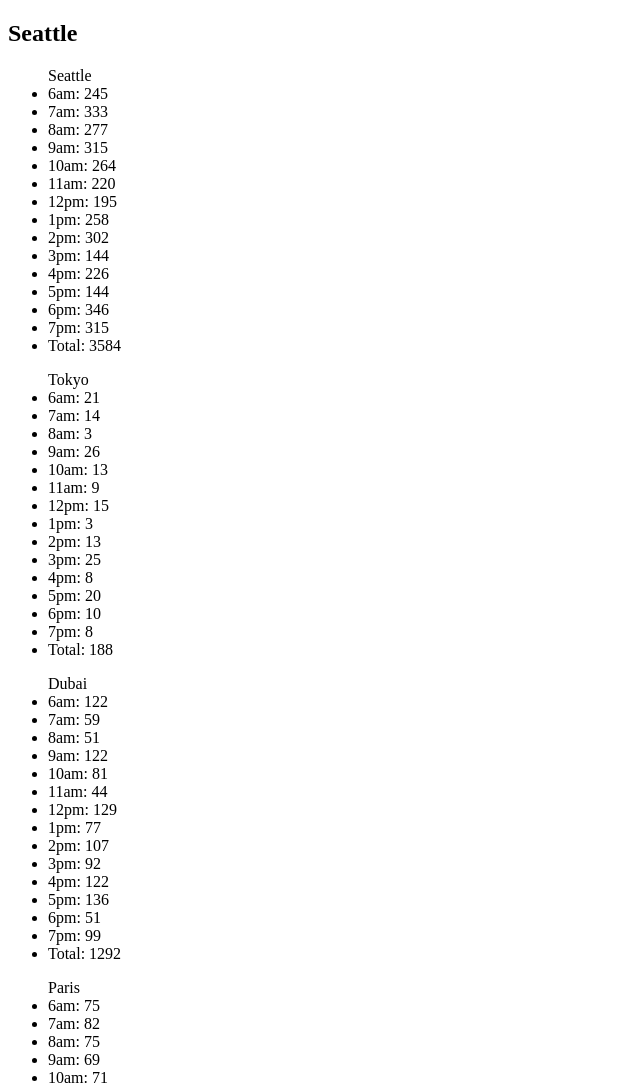
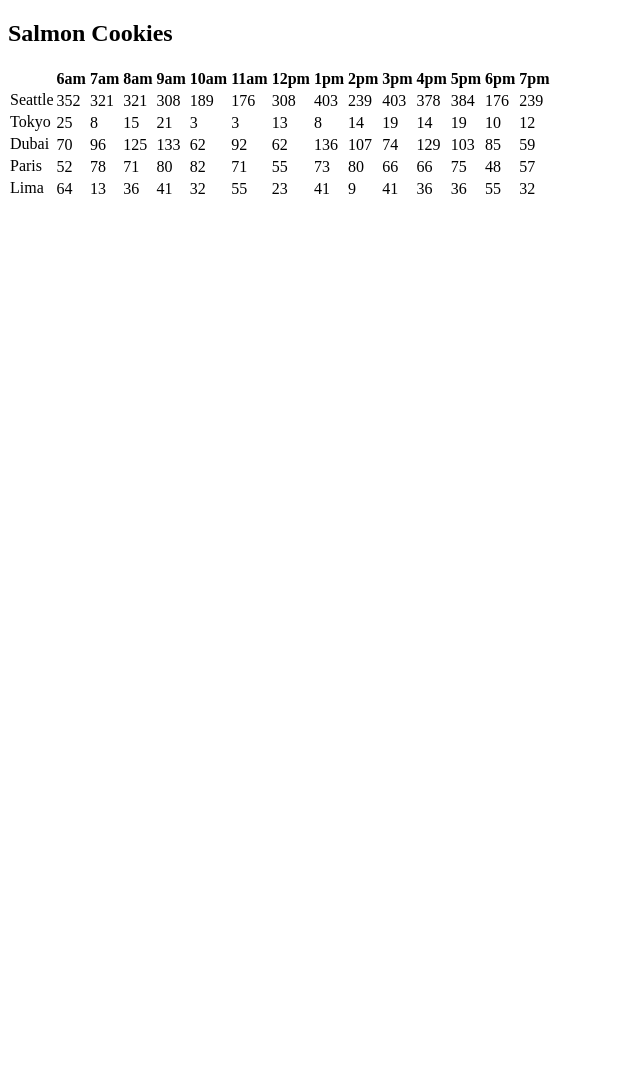
Before and after one commit to suetarazi/cookie-stand, a plain HTML site: page sales.html in a window 1280 px wide. Shown: the top 1083 px of the page, without its empty margins (0-640 px from the left). After the commit the page ends 800 px from the top, so only its background shows below. Drawn offline with Linux system fonts and the light colour scheme.

Commit message:
table populated with data, but no totals yet

```diff
--- a/app.js
+++ b/app.js
@@ -1,268 +1,390 @@
 'use strict';
 
-var hours=['6am', '7am', '8am', '9am', '10am', '11am', '12pm', '1pm', '2pm', '3pm', '4pm', '5pm', '6pm', '7pm'];
+var storeTable = document.getElementById('storeTable');
+var hours = ['6am', '7am', '8am', '9am', '10am', '11am', '12pm', '1pm', '2pm', '3pm', '4pm', '5pm', '6pm', '7pm'];
 
-function getRandomArbitrary (minCust, maxCust){
-    return Math.floor(Math.random() * (maxCust-minCust) + minCust);
+function getRandomArbitrary(minCust, maxCust) {
+    return Math.floor(Math.random() * (maxCust - minCust) + minCust);
 
 }
 console.log(getRandomArbitrary(1, 5));
 
-var seattle = {
+//Constructor Function
+function Store(location, minCust, maxCust, avgCookiesPerSale) {
+    this.location = location;
+    this.minCust = minCust;
+    this.maxCust = maxCust;
+    this.avgCookiesPerSale = avgCookiesPerSale;
+    this.sum = 0;
+    this.cookiesPerHour = [];
+}
+Store.prototype.avgSalesPerHour = function () {
 
-    location: 'Seattle',
-    minCust: 23,
-    maxCust: 65,
-    avgCookiesPerSale: 6.3,
-   // hours: ['6am', '7am', '8am', '9am', '10am', '11am', '12pm', '1pm', '2pm', '3pm', '4pm', '5pm', '6pm', '7pm'],
-    sum: 0,
-    cookiesPerHour: [],
-    //methods
-    avgSalePerHour: function(){
+    for (var i = 0; i < hours.length; i++) {
 
-        for (var i=0; i< hours.length; i++){
 
-            var avg = getRandomArbitrary(this.minCust, this.maxCust);
+        var headerRow = document.createElement('tr');
+        //    headerRow.textContent = this.hours.push['Total'];
 
-            // cookiesPerHour[i]= avg*this.avgCookiesPerSale;
-            this.cookiesPerHour.push(Math.floor(avg*this.avgCookiesPerSale));
-            //console.log(this.cookiesPerHour);
+        var headerEmptySpace = document.createElement('th');
+        headerEmptySpace.textContent = '';
+        headerRow.appendChild(headerEmptySpace);
+
+        console.log('hello');
+        var avg = getRandomArbitrary(this.minCust, this.maxCust);
+        console.log(avg);
+        this.cookiesPerHour.push(Math.floor(avg * this.avgCookiesPerSale));
+    }
+    return this.cookiesPerHour;
+};
+
+Store.prototype.totalSalesPerDay = function () {
+    for (var i = 0; i < this.cookiesPerHour.length; i++) {
+        this.sum += this.cookiesPerHour[i];
+    }
+    console.log('how do you do?');
+
+};
+
+//rendering function with nested for loops that creates and populates table
+Store.prototype.render = function () {
+    this.avgSalesPerHour();
+    this.totalSalesPerDay();
+
+    //for (var i = 0; i < citiesArray.length; i++) {
+        var row = document.createElement('tr');
+        row.textContent = citiesArray[i].location;
+        for (var j = 0; j < hours.length; j++) {
+            var tableData = document.createElement('td');
+            tableData.textContent = this.cookiesPerHour[j];
+            row.appendChild(tableData);
         }
-    },
+        var totalData=document.createElement('td');
+        totalData.textContent=this.totalSalesPerDay();
+        row.appendChild(totalData);
 
-    totalSalesPerDay: function(){
+        storeTable.appendChild(row);
+        //            tableData.textContent=this.totalSalesPerDay();
+        //   row.appendChild(tableData);
+   // }
+    //storeTable.appendChild(cityTable);
+};
+//     //total cookiesPerDay for each location that goes at the end of each row
 
-        for(var i=0; i<this.cookiesPerHour.length; i++){
-        this.sum +=this.cookiesPerHour[i];
+
+//total cookiesOverall for each hour that goes at the bottom of each column
+
+
+
+
+//instantiations for each store location
+var seattle = new Store('Seattle', 23, 65, 6.3);
+var tokyo = new Store('Tokyo', 3, 24, 1.2);
+var dubai = new Store('Dubai', 11, 38, 3.7);
+var paris = new Store('Paris', 20, 38, 2.3);
+var lima = new Store('Lima', 2, 16, 4.6);
+var citiesArray = [seattle, tokyo, dubai, paris, lima];
+
+//crate header
+function createHeader() {
+    var headerRow = document.createElement('tr')
+
+    //    headerRow.textContent.push='total';
+    var emptyCell = document.createElement('th');
+    emptyCell.textContent = '';
+    headerRow.appendChild(emptyCell);
+
+    for (var i = 0; i < hours.length; i++) {
+        var tableHeader = document.createElement('th');
+        tableHeader.textContent = hours[i];
+        headerRow.appendChild(tableHeader);
     }
-    console.log (this.sum);
-    }
+    storeTable.appendChild(headerRow);
 }
 
-seattle.avgSalePerHour();
+createHeader();
 
-seattle.totalSalesPerDay();
+for(var i=0; i<citiesArray.length; i++){
+    citiesArray[i].render();
+}
 
-var seattleDataToHTML = function(){
-    //append to the DOM
-    var outputData = document.getElementById("seattleData");
-    var outputUL = document.createElement('ul');
-    outputUL.textContent=seattle.location;
-console.log(seattle.cookiesPerHour);
+    // create table
 
-for(var i=0; i<hours.length; i++){
-        var timeLI=document.createElement('li');
-        timeLI.textContent=hours[i];
-        timeLI.textContent+= ':  ' + seattle.cookiesPerHour[i];
-    //   cookiesPerHourLI.textContent=cookiesPerHour[i];
-        outputUL.appendChild(timeLI)
-
-    }
-    outputData.append(outputUL);
-
-    var TotalLI = document.createElement('li');
-    TotalLI.textContent= 'Total:  ' + seattle.sum;
-    outputUL.appendChild(TotalLI);
-       // ${seattle.cookiesPerHourLI[i]});
-};
-
-seattleDataToHTML();
-
-//console.log(seattle.hours);
-//console.log(seattle.minCust);
-
-//Tokyo
-
-var tokyo = {
-
-    location: 'Tokyo',
-    minCust: 3,
-    maxCust: 24,
-    avgCookiesPerSale: 1.2,
-    sum: 0,
-    cookiesPerHour: [],
-
-    avgSalesPerHour: function (){
-        for (var i=0; i<hours.length; i++){
-            var avg = getRandomArbitrary(this.minCust, this.maxCust);
-            this.cookiesPerHour.push(Math.floor(avg*this.avgCookiesPerSale));
-        }
-    },
-
-    totalSalesPerDay: function (){
-        for (var i=0; i<this.cookiesPerHour.length; i++){
-            this.sum+=this.cookiesPerHour[i];
-        }
-        console.log(this.sum);
-    }
-}
-tokyo.avgSalesPerHour();
-tokyo.totalSalesPerDay();
-
-var tokyoDataToHTML = function(){
-    //append to the DOM
-    var outputData = document.getElementById("tokyoData");
-    var outputUL = document.createElement('ul');
-    outputUL.textContent=tokyo.location;
-
-    for(var i=0; i<hours.length; i++){
-        var timeLI=document.createElement('li');
-        timeLI.textContent=hours[i];
-        timeLI.textContent+= ':  ' + tokyo.cookiesPerHour[i];
-        outputUL.appendChild(timeLI);
-    }
-    outputData.append(outputUL);
-
-    var TotalLI=document.createElement('li');
-    TotalLI.textContent='Total:  ' + tokyo.sum;
-    outputUL.appendChild(TotalLI);
-};
-
-tokyoDataToHTML();
-
-//Dubai
-var dubai = {
-
-    location: 'Dubai',
-    minCust: 11,
-    maxCust: 38,
-    avgCookiesPerSale: 3.7,
-    sum: 0,
-    cookiesPerHour: [],
-
-    avgSalesPerHour: function (){
-        for (var i=0; i<hours.length; i++){
-            var avg = getRandomArbitrary(this.minCust, this.maxCust);
-            this.cookiesPerHour.push(Math.floor(avg*this.avgCookiesPerSale));
-        }
-    },
-
-    totalSalesPerDay: function (){
-        for (var i=0; i<this.cookiesPerHour.length; i++){
-            this.sum+=this.cookiesPerHour[i];
-        }
-        console.log(this.sum);
-    }
-}
-dubai.avgSalesPerHour();
-dubai.totalSalesPerDay();
-
-var dubaiDataToHTML = function(){
-    //append to the DOM
-    var outputData = document.getElementById("dubaiData");
-    var outputUL = document.createElement('ul');
-    outputUL.textContent=dubai.location;
-
-    for(var i=0; i<hours.length; i++){
-        var timeLI=document.createElement('li');
-        timeLI.textContent=hours[i];
-        timeLI.textContent+= ':  ' + dubai.cookiesPerHour[i];
-        outputUL.appendChild(timeLI);
-    }
-    outputData.append(outputUL);
-
-    var TotalLI=document.createElement('li');
-    TotalLI.textContent='Total:  ' + dubai.sum;
-    outputUL.appendChild(TotalLI);
-};
-
-dubaiDataToHTML();
+    //add headers
 
 
-//Paris
+    //render statements for each store location
 
-var paris = {
 
-    location: 'Paris',
-    minCust: 20,
-    maxCust: 38,
-    avgCookiesPerSale: 2.3,
-    sum: 0,
-    cookiesPerHour: [],
+// footer
 
-    avgSalesPerHour: function (){
-        for (var i=0; i<hours.length; i++){
-            var avg = getRandomArbitrary(this.minCust, this.maxCust);
-            this.cookiesPerHour.push(Math.floor(avg*this.avgCookiesPerSale));
-        }
-    },
 
-    totalSalesPerDay: function (){
-        for (var i=0; i<this.cookiesPerHour.length; i++){
-            this.sum+=this.cookiesPerHour[i];
-        }
-        console.log(this.sum);
-    }
-}
-paris.avgSalesPerHour();
-paris.totalSalesPerDay();
 
-var parisDataToHTML = function(){
-    //append to the DOM
-    var outputData = document.getElementById("parisData");
-    var outputUL = document.createElement('ul');
-    outputUL.textContent=paris.location;
+//tokyo.render();
+//dubai.render();
+//paris.render();
+//lima.render();
 
-    for(var i=0; i<hours.length; i++){
-        var timeLI=document.createElement('li');
-        timeLI.textContent=hours[i];
-        timeLI.textContent+= ':  ' + paris.cookiesPerHour[i];
-        outputUL.appendChild(timeLI);
-    }
-    outputData.append(outputUL);
 
-    var TotalLI=document.createElement('li');
-    TotalLI.textContent='Total:  ' + paris.sum;
-    outputUL.appendChild(TotalLI);
-};
 
-parisDataToHTML();
 
-//Lima
 
-var lima = {
 
-    location: 'Lima',
-    minCust: 2,
-    maxCust: 16,
-    avgCookiesPerSale: 4.6,
-    sum: 0,
-    cookiesPerHour: [],
+// var seattle = {
 
-    avgSalesPerHour: function (){
-        for (var i=0; i<hours.length; i++){
-            var avg = getRandomArbitrary(this.minCust, this.maxCust);
-            this.cookiesPerHour.push(Math.floor(avg*this.avgCookiesPerSale));
-        }
-    },
+//     location: 'Seattle',
+//     minCust: 23,
+//     maxCust: 65,
+//     avgCookiesPerSale: 6.3,
+//    // hours: ['6am', '7am', '8am', '9am', '10am', '11am', '12pm', '1pm', '2pm', '3pm', '4pm', '5pm', '6pm', '7pm'],
+//     sum: 0,
+//     cookiesPerHour: [],
+//     //methods
+//     avgSalePerHour: function(){
 
-    totalSalesPerDay: function (){
-        for (var i=0; i<this.cookiesPerHour.length; i++){
-            this.sum+=this.cookiesPerHour[i];
-        }
-        console.log(this.sum);
-    }
-}
-lima.avgSalesPerHour();
-lima.totalSalesPerDay();
+//         for (var i=0; i< hours.length; i++){
 
-var limaDataToHTML = function(){
-    //append to the DOM
-    var outputData = document.getElementById("limaData");
-    var outputUL = document.createElement('ul');
-    outputUL.textContent=lima.location;
+//             var avg = getRandomArbitrary(this.minCust, this.maxCust);
+//             this.cookiesPerHour.push(Math.floor(avg*this.avgCookiesPerSale));
 
-    for(var i=0; i<hours.length; i++){
-        var timeLI=document.createElement('li');
-        timeLI.textContent=hours[i];
-        timeLI.textContent+= ':  ' + lima.cookiesPerHour[i];
-        outputUL.appendChild(timeLI);
-    }
-    outputData.append(outputUL);
+//             // cookiesPerHour[i]= avg*this.avgCookiesPerSale;
+//             //console.log(this.cookiesPerHour);
+//         }
+//     },
 
-    var TotalLI=document.createElement('li');
-    TotalLI.textContent='Total:  ' + lima.sum;
-    outputUL.appendChild(TotalLI);
-};
+//     totalSalesPerDay: function(){
 
-limaDataToHTML();
+//         for(var i=0; i<this.cookiesPerHour.length; i++){
+//         this.sum +=this.cookiesPerHour[i];
+//     }
+//     console.log (this.sum);
+//     }
+// }
+
+// seattle.avgSalePerHour();
+
+// seattle.totalSalesPerDay();
+
+// var seattleDataToHTML = function(){
+//     //append to the DOM
+//     var outputData = document.getElementById("seattleData");
+//     var outputUL = document.createElement('ul');
+//     outputUL.textContent=seattle.location;
+// console.log(seattle.cookiesPerHour);
+
+// for(var i=0; i<hours.length; i++){
+//         var timeLI=document.createElement('li');
+//         timeLI.textContent=hours[i];
+//         timeLI.textContent+= ':  ' + seattle.cookiesPerHour[i];
+//     //   cookiesPerHourLI.textContent=cookiesPerHour[i];
+//         outputUL.appendChild(timeLI)
+
+//     }
+//     outputData.append(outputUL);
+
+//     var TotalLI = document.createElement('li');
+//     TotalLI.textContent= 'Total:  ' + seattle.sum;
+//     outputUL.appendChild(TotalLI);
+//        // ${seattle.cookiesPerHourLI[i]});
+// };
+
+// seattleDataToHTML();
+
+// //console.log(seattle.hours);
+// //console.log(seattle.minCust);
+
+// //Tokyo
+
+// var tokyo = {
+
+//     location: 'Tokyo',
+//     minCust: 3,
+//     maxCust: 24,
+//     avgCookiesPerSale: 1.2,
+//     sum: 0,
+//     cookiesPerHour: [],
+
+//     avgSalesPerHour: function (){
+//         for (var i=0; i<hours.length; i++){
+//             var avg = getRandomArbitrary(this.minCust, this.maxCust);
+//             this.cookiesPerHour.push(Math.floor(avg*this.avgCookiesPerSale));
+//         }
+//     },
+
+//     totalSalesPerDay: function (){
+//         for (var i=0; i<this.cookiesPerHour.length; i++){
+//             this.sum+=this.cookiesPerHour[i];
+//         }
+//         console.log(this.sum);
+//     }
+// }
+// tokyo.avgSalesPerHour();
+// tokyo.totalSalesPerDay();
+
+// var tokyoDataToHTML = function(){
+//     //append to the DOM
+//     var outputData = document.getElementById("tokyoData");
+//     var outputUL = document.createElement('ul');
+//     outputUL.textContent=tokyo.location;
+
+//     for(var i=0; i<hours.length; i++){
+//         var timeLI=document.createElement('li');
+//         timeLI.textContent=hours[i];
+//         timeLI.textContent+= ':  ' + tokyo.cookiesPerHour[i];
+//         outputUL.appendChild(timeLI);
+//     }
+//     outputData.append(outputUL);
+
+//     var TotalLI=document.createElement('li');
+//     TotalLI.textContent='Total:  ' + tokyo.sum;
+//     outputUL.appendChild(TotalLI);
+// };
+
+// tokyoDataToHTML();
+
+// //Dubai
+// var dubai = {
+
+//     location: 'Dubai',
+//     minCust: 11,
+//     maxCust: 38,
+//     avgCookiesPerSale: 3.7,
+//     sum: 0,
+//     cookiesPerHour: [],
+
+//     avgSalesPerHour: function (){
+//         for (var i=0; i<hours.length; i++){
+//             var avg = getRandomArbitrary(this.minCust, this.maxCust);
+//             this.cookiesPerHour.push(Math.floor(avg*this.avgCookiesPerSale));
+//         }
+//     },
+
+//     totalSalesPerDay: function (){
+//         for (var i=0; i<this.cookiesPerHour.length; i++){
+//             this.sum+=this.cookiesPerHour[i];
+//         }
+//         console.log(this.sum);
+//     }
+// }
+// dubai.avgSalesPerHour();
+// dubai.totalSalesPerDay();
+
+// var dubaiDataToHTML = function(){
+//     //append to the DOM
+//     var outputData = document.getElementById("dubaiData");
+//     var outputUL = document.createElement('ul');
+//     outputUL.textContent=dubai.location;
+
+//     for(var i=0; i<hours.length; i++){
+//         var timeLI=document.createElement('li');
+//         timeLI.textContent=hours[i];
+//         timeLI.textContent+= ':  ' + dubai.cookiesPerHour[i];
+//         outputUL.appendChild(timeLI);
+//     }
+//     outputData.append(outputUL);
+
+//     var TotalLI=document.createElement('li');
+//     TotalLI.textContent='Total:  ' + dubai.sum;
+//     outputUL.appendChild(TotalLI);
+// };
+
+// dubaiDataToHTML();
+
+
+// //Paris
+
+// var paris = {
+
+//     location: 'Paris',
+//     minCust: 20,
+//     maxCust: 38,
+//     avgCookiesPerSale: 2.3,
+//     sum: 0,
+//     cookiesPerHour: [],
+
+//     avgSalesPerHour: function (){
+//         for (var i=0; i<hours.length; i++){
+//             var avg = getRandomArbitrary(this.minCust, this.maxCust);
+//             this.cookiesPerHour.push(Math.floor(avg*this.avgCookiesPerSale));
+//         }
+//     },
+
+//     totalSalesPerDay: function (){
+//         for (var i=0; i<this.cookiesPerHour.length; i++){
+//             this.sum+=this.cookiesPerHour[i];
+//         }
+//         console.log(this.sum);
+//     }
+// }
+// paris.avgSalesPerHour();
+// paris.totalSalesPerDay();
+
+// var parisDataToHTML = function(){
+//     //append to the DOM
+//     var outputData = document.getElementById("parisData");
+//     var outputUL = document.createElement('ul');
+//     outputUL.textContent=paris.location;
+
+//     for(var i=0; i<hours.length; i++){
+//         var timeLI=document.createElement('li');
+//         timeLI.textContent=hours[i];
+//         timeLI.textContent+= ':  ' + paris.cookiesPerHour[i];
+//         outputUL.appendChild(timeLI);
+//     }
+//     outputData.append(outputUL);
+
+//     var TotalLI=document.createElement('li');
+//     TotalLI.textContent='Total:  ' + paris.sum;
+//     outputUL.appendChild(TotalLI);
+// };
+
+// parisDataToHTML();
+
+// //Lima
+
+// var lima = {
+
+//     location: 'Lima',
+//     minCust: 2,
+//     maxCust: 16,
+//     avgCookiesPerSale: 4.6,
+//     sum: 0,
+//     cookiesPerHour: [],
+
+//     avgSalesPerHour: function (){
+//         for (var i=0; i<hours.length; i++){
+//             var avg = getRandomArbitrary(this.minCust, this.maxCust);
+//             this.cookiesPerHour.push(Math.floor(avg*this.avgCookiesPerSale));
+//         }
+//     },
+
+//     totalSalesPerDay: function (){
+//         for (var i=0; i<this.cookiesPerHour.length; i++){
+//             this.sum+=this.cookiesPerHour[i];
+//         }
+//         console.log(this.sum);
+//     }
+// }
+// lima.avgSalesPerHour();
+// lima.totalSalesPerDay();
+
+// var limaDataToHTML = function(){
+//     //append to the DOM
+//     var outputData = document.getElementById("limaData");
+//     var outputUL = document.createElement('ul');
+//     outputUL.textContent=lima.location;
+
+//     for(var i=0; i<hours.length; i++){
+//         var timeLI=document.createElement('li');
+//         timeLI.textContent=hours[i];
+//         timeLI.textContent+= ':  ' + lima.cookiesPerHour[i];
+//         outputUL.appendChild(timeLI);
+//     }
+//     outputData.append(outputUL);
+
+//     var TotalLI=document.createElement('li');
+//     TotalLI.textContent='Total:  ' + lima.sum;
+//     outputUL.appendChild(TotalLI);
+// };
+
+// limaDataToHTML();
--- a/sales.html
+++ b/sales.html
@@ -9,7 +9,10 @@
     </head>
     <body>
         <div>
-            <h2>Seattle</h2>
+            <h2>Salmon Cookies</h2>
+            <div>
+                <table id="storeTable"></table>
+            </div>
             <div id="seattleData"></div>
             <div id="tokyoData"></div>
             <div id="dubaiData"></div>
```
